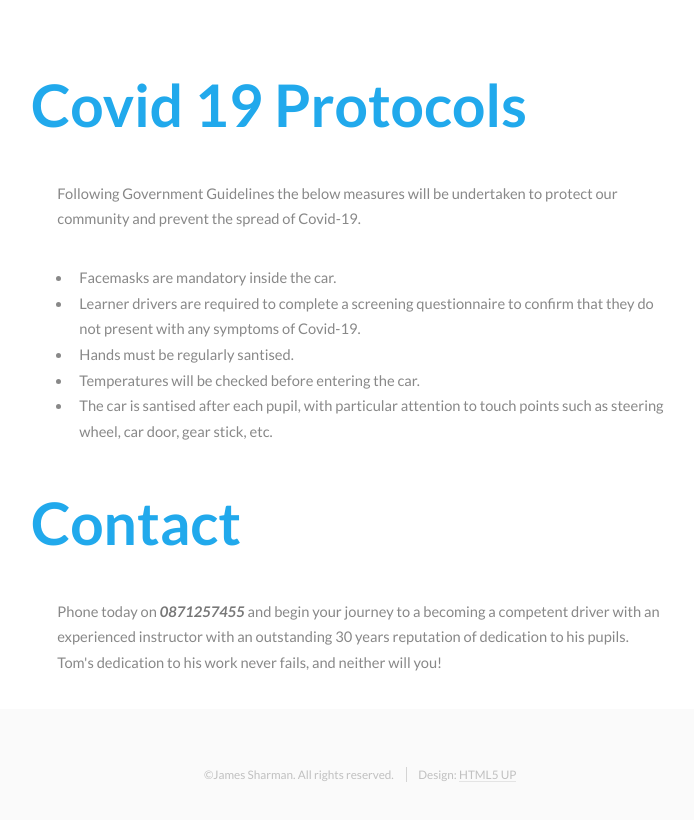
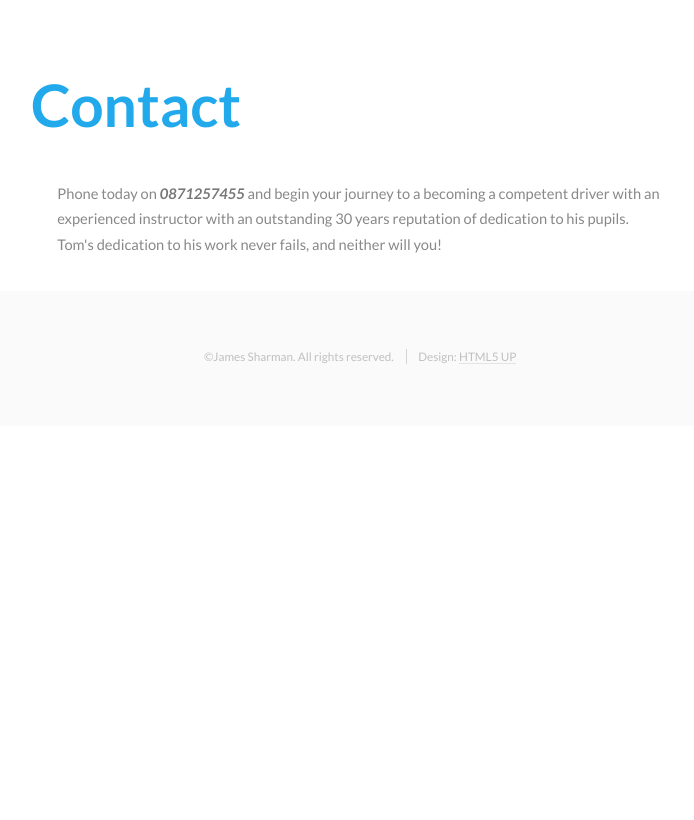
Before and after one commit to jaysharm/drivinglessonslimerick, a plain HTML site: page index.html in a window 1280 px wide. Shown: the part 3513-4333 px from the top of the page, without its empty margins (128-822 px from the left). After the commit the page ends 3939 px from the top, so only its background shows below. Drawn offline with Linux system fonts and the light colour scheme.

Commit message:
Remove covid 19 protocols

```diff
--- a/index.html
+++ b/index.html
@@ -140,28 +140,8 @@
 								</div>
 							</section>
 
-						<!-- Four -->
-						<section id="five">
-							<div class="container">
-								<header class="major">
-									<h2>Covid 19 Protocols</h2>
-								</header>
-								<div class="features">
-										<div class="inner">
-											<p>Following Government Guidelines the below measures will be undertaken to protect our community and prevent the spread of Covid-19.</p>
-											<ul >
-												<li>Facemasks are mandatory inside the car.</li>
-												<li>Learner drivers are required to complete a screening questionnaire to confirm that they do not present with any symptoms of Covid-19.</li>
-												<li>Hands must be regularly santised.</li>
-												<li>Temperatures will be checked before entering the car.</li>
-												<li>The car is santised after each pupil, with particular attention to touch points such as steering wheel, car door, gear stick, etc.</li>
-											</ul>
-										</div>
-							</div>
-						</section>
-
 						<!-- Five -->
-							<section id="six">
+							<section id="five">
 								<div class="container">
 									<header class="major">
 										<h2>Contact</h2>
```
